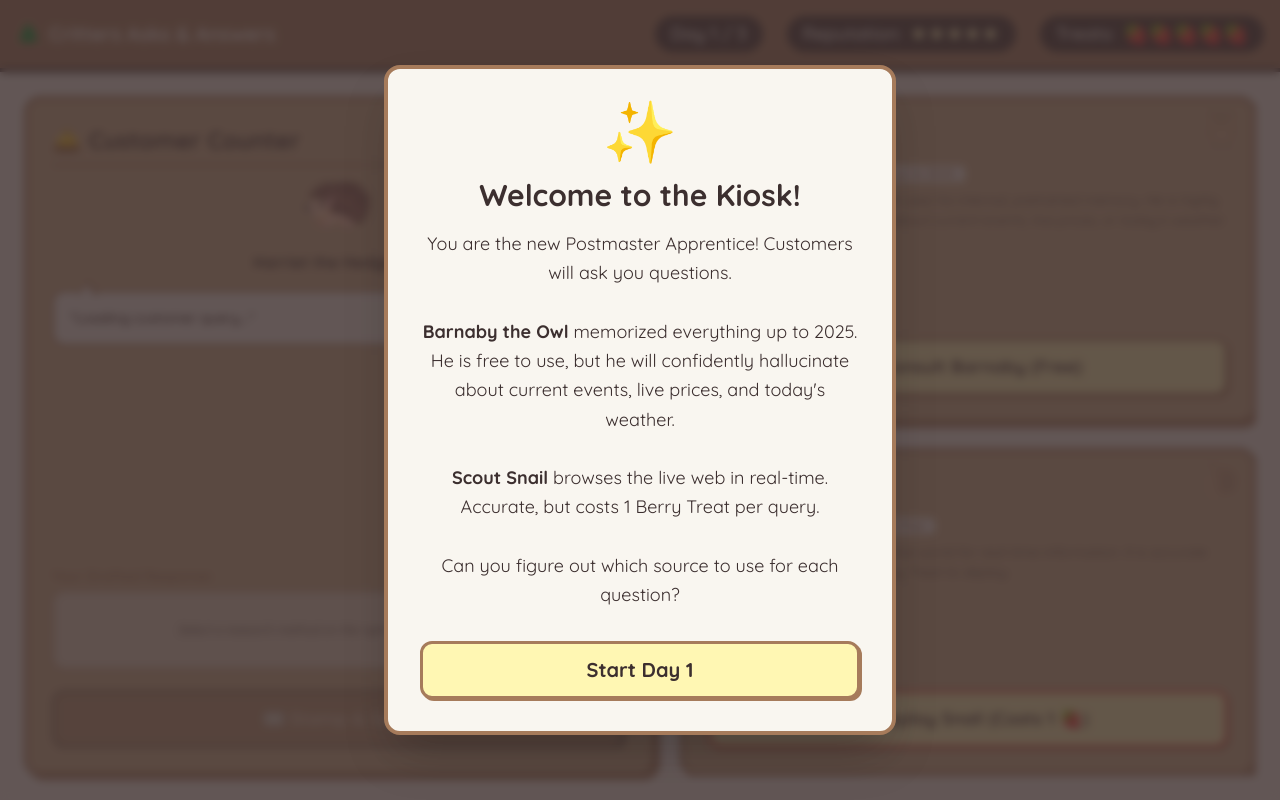
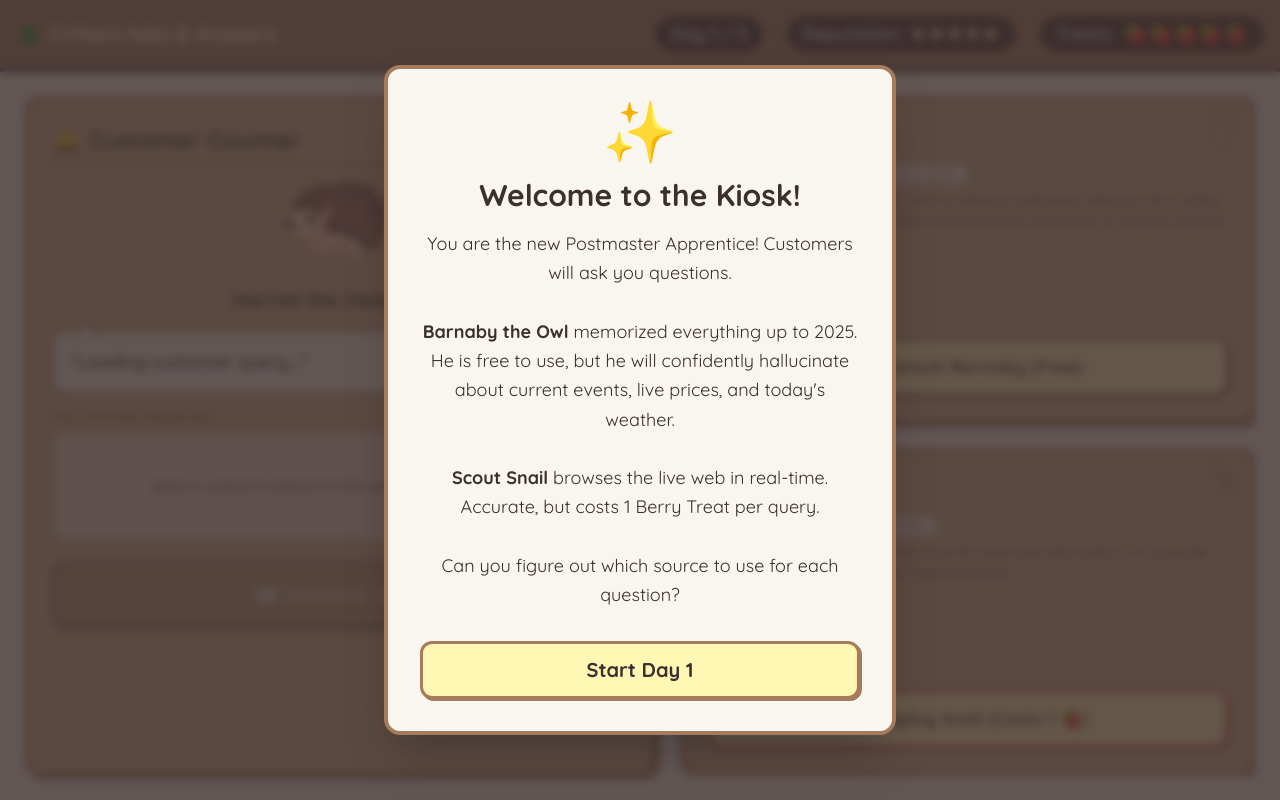
Before and after one commit to Rabeet-Ahmer/Critters-Ask-Answers, a plain HTML site: page index.html in a window 1280 px wide. Drawn offline with nearby package versions, Linux system fonts and the light colour scheme.

Commit message:
Fix emoji display: remove mt-auto from draft box wrapper to keep emoji visible, button stays scrollable

```diff
--- a/index.html
+++ b/index.html
@@ -111,29 +111,29 @@
                 <span id="ui-customer-count" class="text-sm bg-warmbrown text-cream px-3 py-1 rounded-full">1 / 3</span>
             </h2>
 
-            <div class="flex-1 overflow-y-auto pr-1 flex flex-col justify-between gap-3 min-h-0">
+            <div class="flex-1 overflow-y-auto pr-1 flex flex-col gap-3 min-h-0">
                 <div class="flex flex-col items-center shrink-0">
-                    <div id="character-emoji" class="text-5xl md:text-6xl mb-2 animate-bounce">🦔</div>
-                    <div id="character-name" class="font-bold text-sm md:text-base mb-1 text-chocolate">Harriet the Hedgehog</div>
+                    <div id="character-emoji" class="text-6xl md:text-8xl mb-2 animate-bounce">🦔</div>
+                    <div id="character-name" class="font-bold text-lg md:text-xl mb-1 text-chocolate">Harriet the Hedgehog</div>
                 </div>
 
                 <div class="bg-cream p-3 md:p-4 rounded-xl border-2 border-warmbrown w-full relative shrink-0">
                     <div class="absolute -top-3 left-6 w-0 h-0 border-l-[10px] border-l-transparent border-r-[10px] border-r-transparent border-b-[15px] border-b-warmbrown"></div>
                     <div class="absolute -top-2 left-[25px] w-0 h-0 border-l-[8px] border-l-transparent border-r-[8px] border-r-transparent border-b-[12px] border-b-cream"></div>
-                    <p id="dialogue-box" class="text-xs md:text-sm font-semibold text-chocolate">
+                    <p id="dialogue-box" class="text-sm md:text-lg font-semibold text-chocolate">
                         "Loading customer query..."
                     </p>
                 </div>
 
                 <!-- Draft Answer Box -->
-                <div class="w-full mt-auto shrink-0">
+                <div class="w-full shrink-0">
                     <h3 class="font-bold text-xs md:text-sm text-warmbrown mb-1">Your Drafted Response:</h3>
-                    <div id="draft-box" class="bg-white/50 border-2 border-dashed border-warmbrown rounded-xl p-2 h-16 md:h-20 flex items-center justify-center text-center text-chocolate italic text-xs overflow-y-auto">
+                    <div id="draft-box" class="bg-white/50 border-2 border-dashed border-warmbrown rounded-xl p-3 h-20 md:h-28 flex items-center justify-center text-center text-chocolate italic text-sm overflow-y-auto">
                         Select a research method on the right to draft an answer...
                     </div>
                 </div>
 
-                <button id="btn-submit" disabled class="btn-red w-full py-2 md:py-3 text-base md:text-lg font-bold mt-2 flex justify-center items-center gap-2 shrink-0">
+                <button id="btn-submit" disabled class="btn-red w-full py-3 md:py-4 text-lg md:text-xl font-bold mt-2 flex justify-center items-center gap-2 shrink-0">
                     ✉️ Stamp & Send
                 </button>
             </div>
@@ -284,7 +284,7 @@
                     },
                     {
                         name: "Trader Squirrel",
-                        emoji: "��️",
+                        emoji: "🐿️",
                         question: "I need to invest! Did the stock market price for hazelnuts crash this morning?!",
                         isRealTime: true,
                         owlAnswer: "Do not worry! Hazelnut stocks are completely stable and rising steadily this morning.",
```
